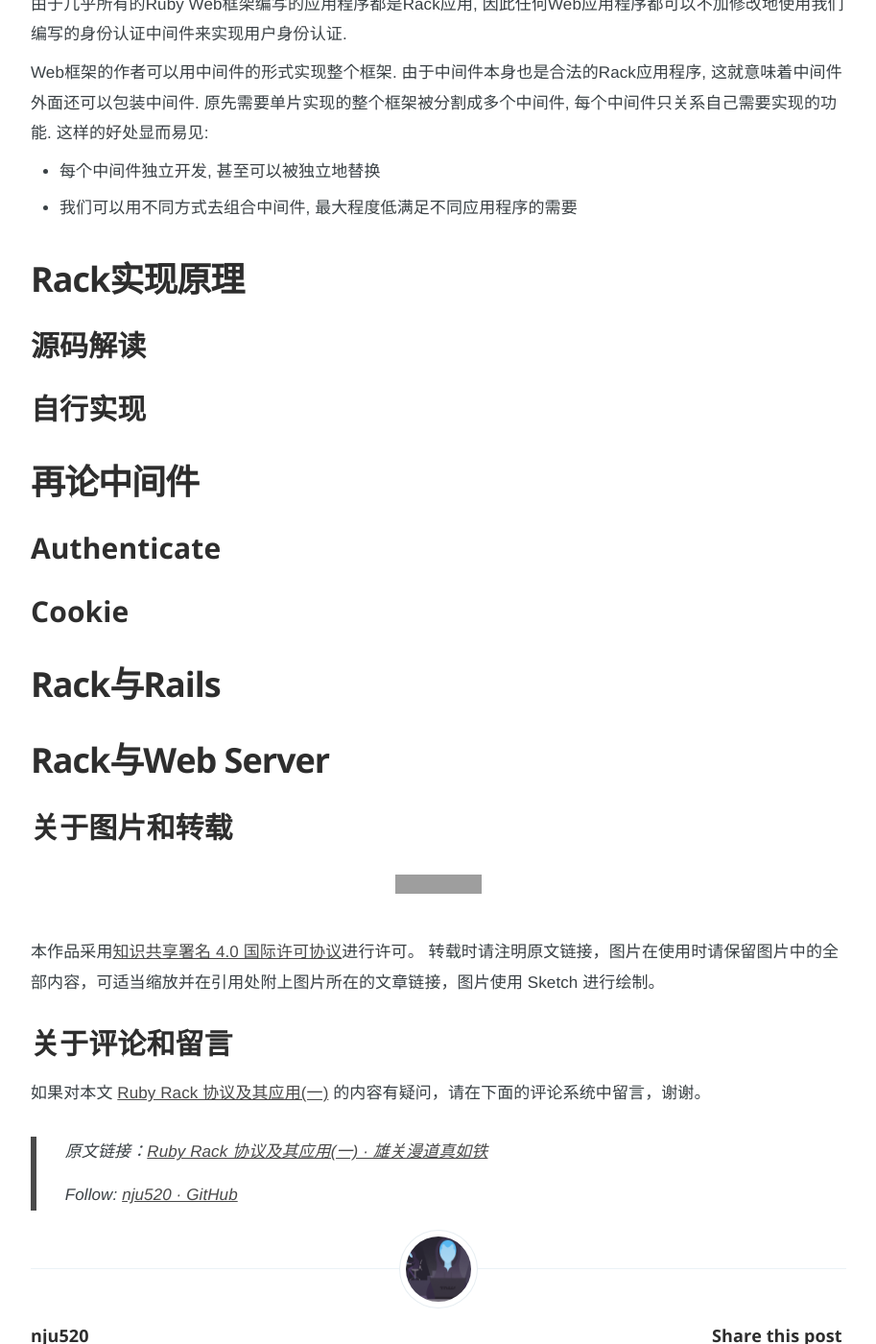
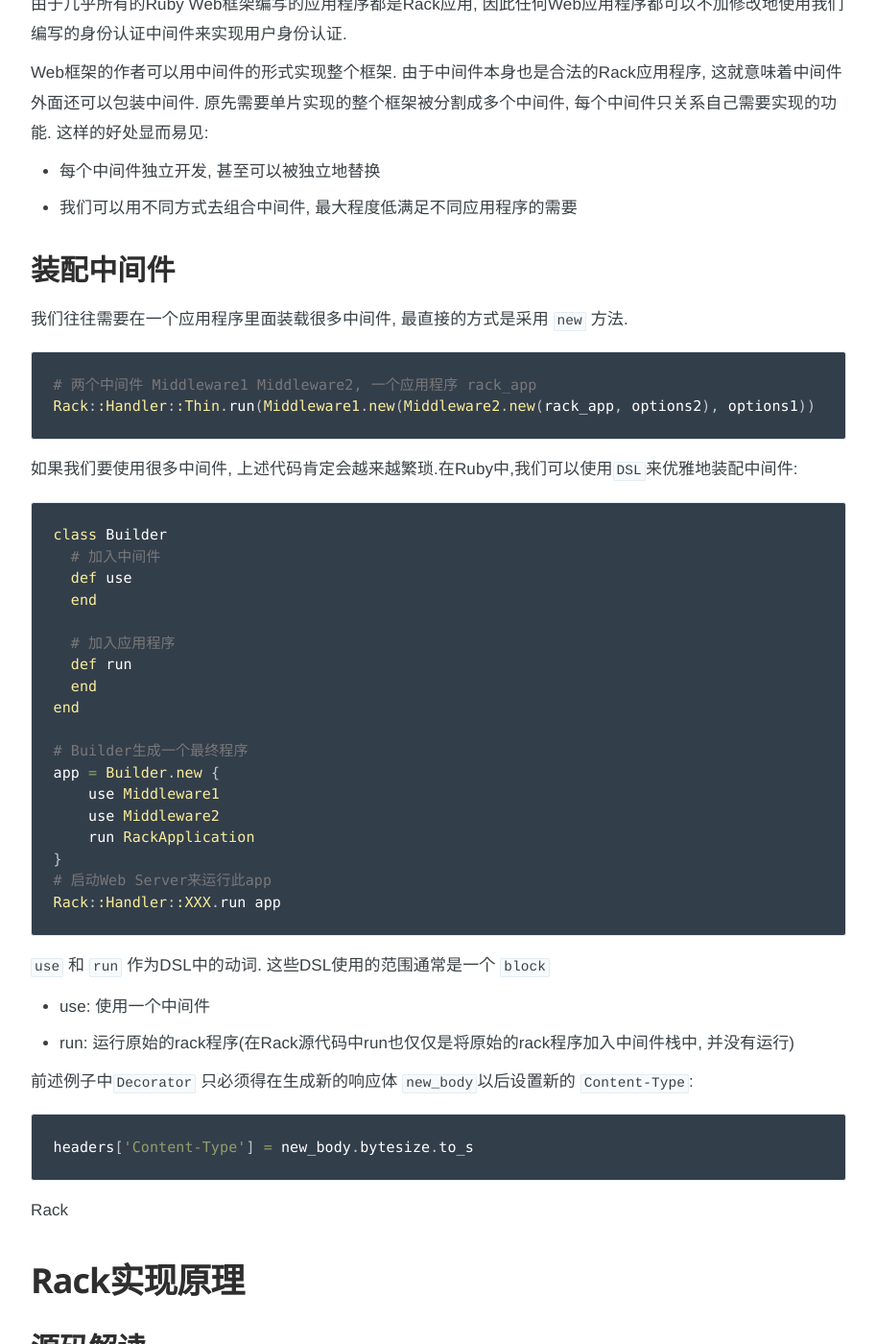
Before and after one commit to nju520/nju520.github.io, a Jekyll site: the page built from _posts/2018-03-03-rack.md, in a window 1280 px wide and 1400 px high, scrolled down 18595 px. Shown: the whole window at 96% size, without its empty margins (183-1096 px from the left). Built offline with Jekyll 4.4.1, drawn with Linux system fonts in a browser that asks for light colours; nearby versions of some CDN libraries; comment, search, counter and statistics services are not loaded; the table of contents is made by our own code; grey boxes are pictures that could not be loaded.

Commit message:
Add rack protocal and use

```diff
--- a/_posts/2018-03-03-rack.md
+++ b/_posts/2018-03-03-rack.md
@@ -744,6 +744,57 @@ Web框架的作者可以用中间件的形式实现整个框架. 由于中间件
 
 
 
+### 装配中间件
+
+我们往往需要在一个应用程序里面装载很多中间件, 最直接的方式是采用 `new` 方法.
+
+~~~ruby
+# 两个中间件 Middleware1 Middleware2, 一个应用程序 rack_app
+Rack::Handler::Thin.run(Middleware1.new(Middleware2.new(rack_app, options2), options1))
+~~~
+
+如果我们要使用很多中间件, 上述代码肯定会越来越繁琐.在Ruby中,我们可以使用`DSL`来优雅地装配中间件:
+
+~~~ruby
+class Builder
+  # 加入中间件
+  def use
+  end
+
+  # 加入应用程序
+  def run
+  end
+end
+
+# Builder生成一个最终程序
+app = Builder.new {
+    use Middleware1
+    use Middleware2
+    run RackApplication
+}
+# 启动Web Server来运行此app
+Rack::Handler::XXX.run app
+~~~
+
+`use`  和 `run`  作为DSL中的动词. 这些DSL使用的范围通常是一个 `block`
+
+* use: 使用一个中间件
+* run: 运行原始的rack程序(在Rack源代码中run也仅仅是将原始的rack程序加入中间件栈中, 并没有运行)
+
+
+
+前述例子中`Decorator` 只必须得在生成新的响应体 `new_body`以后设置新的 `Content-Type`:
+
+~~~ruby
+headers['Content-Type'] = new_body.bytesize.to_s
+~~~
+
+Rack
+
+
+
+
+
 ## Rack实现原理
 
 ### 源码解读
```
